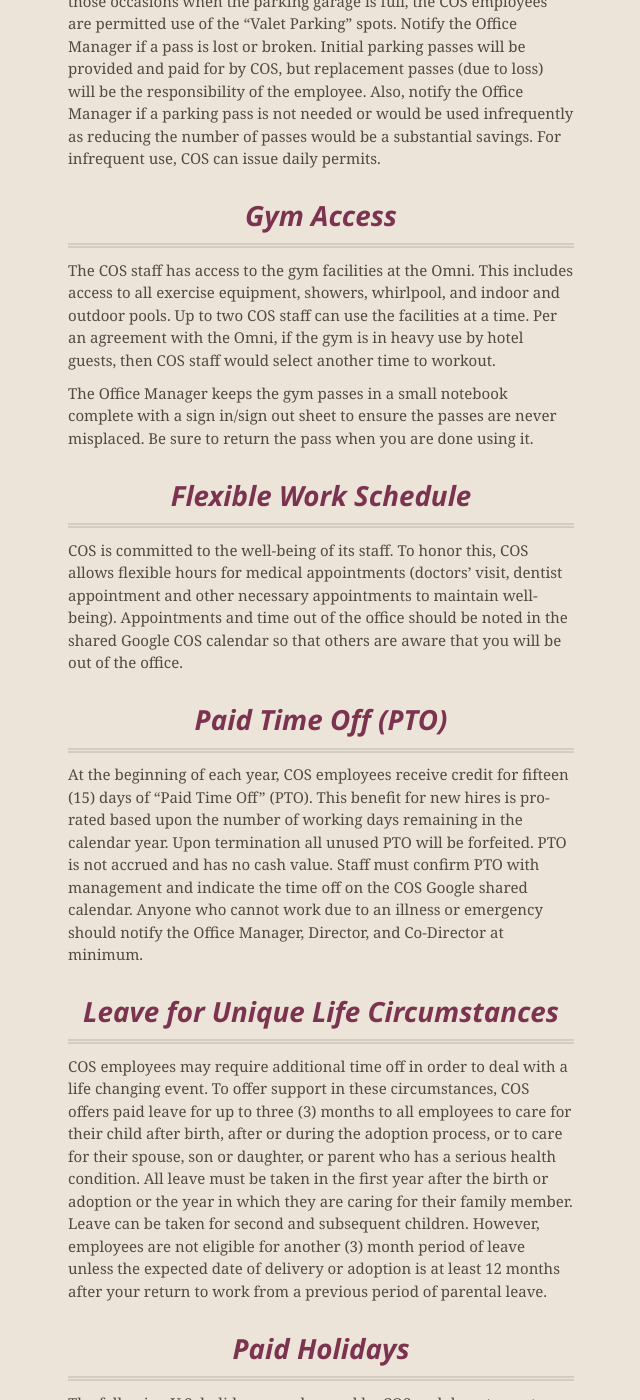
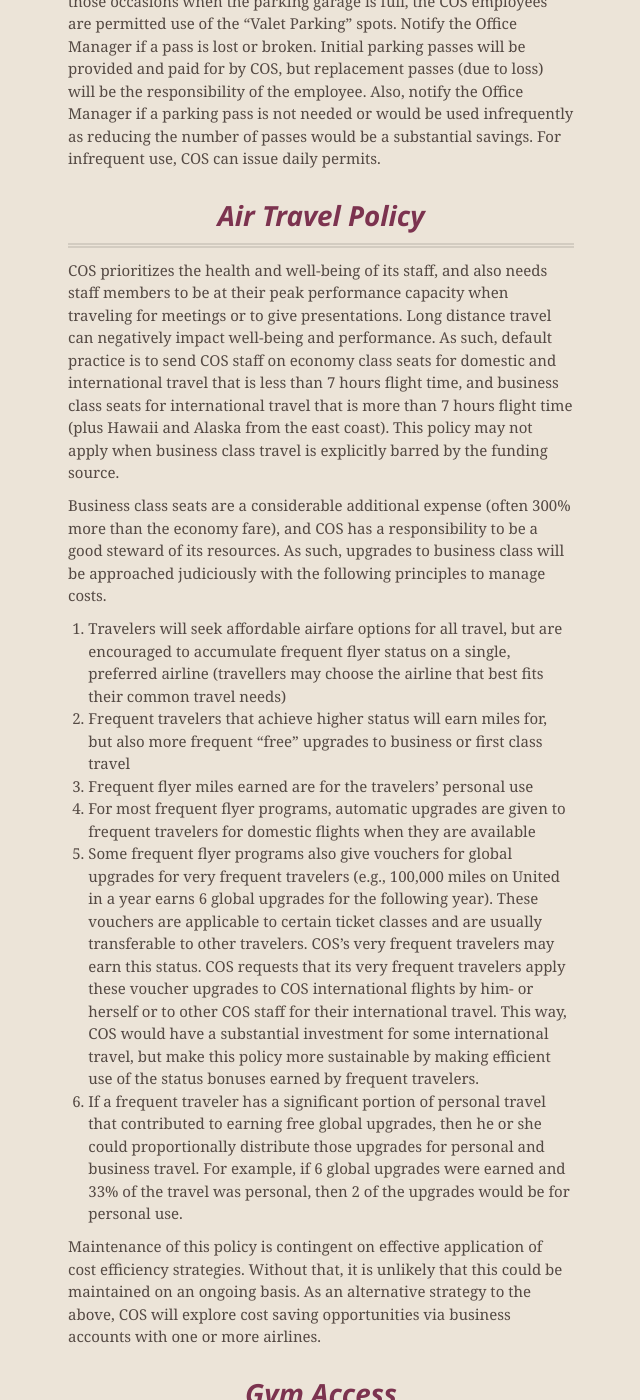
Before and after one commit to CenterForOpenScience/Employee-Manual, a Jekyll site: the page built from index.md, in a window 1280 px wide and 1400 px high, scrolled down 3510 px. Shown: the whole window, without its empty margins (319-959 px from the left). Built offline with Jekyll 4.4.1, drawn with Linux system fonts in a browser that asks for light colours; nearby versions of some CDN libraries.

Commit message:
Update index.md
Added the steering-approved air travel policy.

```diff
--- a/index.md
+++ b/index.md
@@ -68,6 +68,22 @@
 
 COS provides staff with parking passes for the Omni parking garage.  The pass can be used anytime, such as to access the Downtown Mall during weekends for extra curricular activities. There are days that the Omni hosts large events and the parking garage is full.  During those occasions when the parking garage is full, the COS employees are permitted use of the "Valet Parking" spots. Notify the Office Manager if a pass is lost or broken.  Initial parking passes will be provided and paid for by COS, but replacement passes (due to loss) will be the responsibility of the employee.  Also, notify the Office Manager if a parking pass is not needed or would be used infrequently as reducing the number of passes would be a substantial savings. For infrequent use, COS can issue daily permits.
 
+##Air Travel Policy
+
+COS prioritizes the health and well-being of its staff, and also needs staff members to be at their peak performance capacity when traveling for meetings or to give presentations.  Long distance travel can negatively impact well-being and performance.  As such, default practice is to send COS staff on economy class seats for domestic and international travel that is less than 7 hours flight time, and business class seats for international travel that is more than 7 hours flight time (plus Hawaii and Alaska from the east coast).  This policy may not apply when business class travel is explicitly barred by the funding source.
+
+Business class seats are a considerable additional expense (often 300% more than the economy fare), and COS has a responsibility to be a good steward of its resources.  As such, upgrades to business class will be approached judiciously with the following principles to manage costs.
+
+1. Travelers will seek affordable airfare options for all travel, but are encouraged to accumulate frequent flyer status on a single, preferred airline (travellers may choose the airline that best fits their common travel needs)
+2. Frequent travelers that achieve higher status will earn miles for, but also more frequent “free” upgrades to business or first class travel
+3. Frequent flyer miles earned are for the travelers’ personal use
+4. For most frequent flyer programs, automatic upgrades are given to frequent travelers for domestic flights when they are available
+5. Some frequent flyer programs also give vouchers for global upgrades for very frequent travelers (e.g., 100,000 miles on United in a year earns 6 global upgrades for the following year).  These vouchers are applicable to certain ticket classes and are usually transferable to other travelers.  COS’s very frequent travelers may earn this status.  COS requests that its very frequent travelers apply these voucher upgrades to COS international flights by him- or herself or to other COS staff for their international travel. This way, COS would have a substantial investment for some international travel, but make this policy more sustainable by making efficient use of the status bonuses earned by frequent travelers.
+6. If a frequent traveler has a significant portion of personal travel that contributed to earning free global upgrades, then he or she could proportionally distribute those upgrades for personal and business travel.  For example, if 6 global upgrades were earned and 33% of the travel was personal, then 2 of the upgrades would be for personal use.
+
+Maintenance of this policy is contingent on effective application of cost efficiency strategies.  Without that, it is unlikely that this could be maintained on an ongoing basis.  As an alternative strategy to the above, COS will explore cost saving opportunities via business accounts with one or more airlines.
+
+
 ##Gym Access
 
 The COS staff has access to the gym facilities at the Omni. This includes access to all exercise equipment, showers, whirlpool, and indoor and outdoor pools.  Up to two COS staff can use the facilities at a time.  Per an agreement with the Omni, if the gym is in heavy use by hotel guests, then COS staff would select another time to workout.
```
